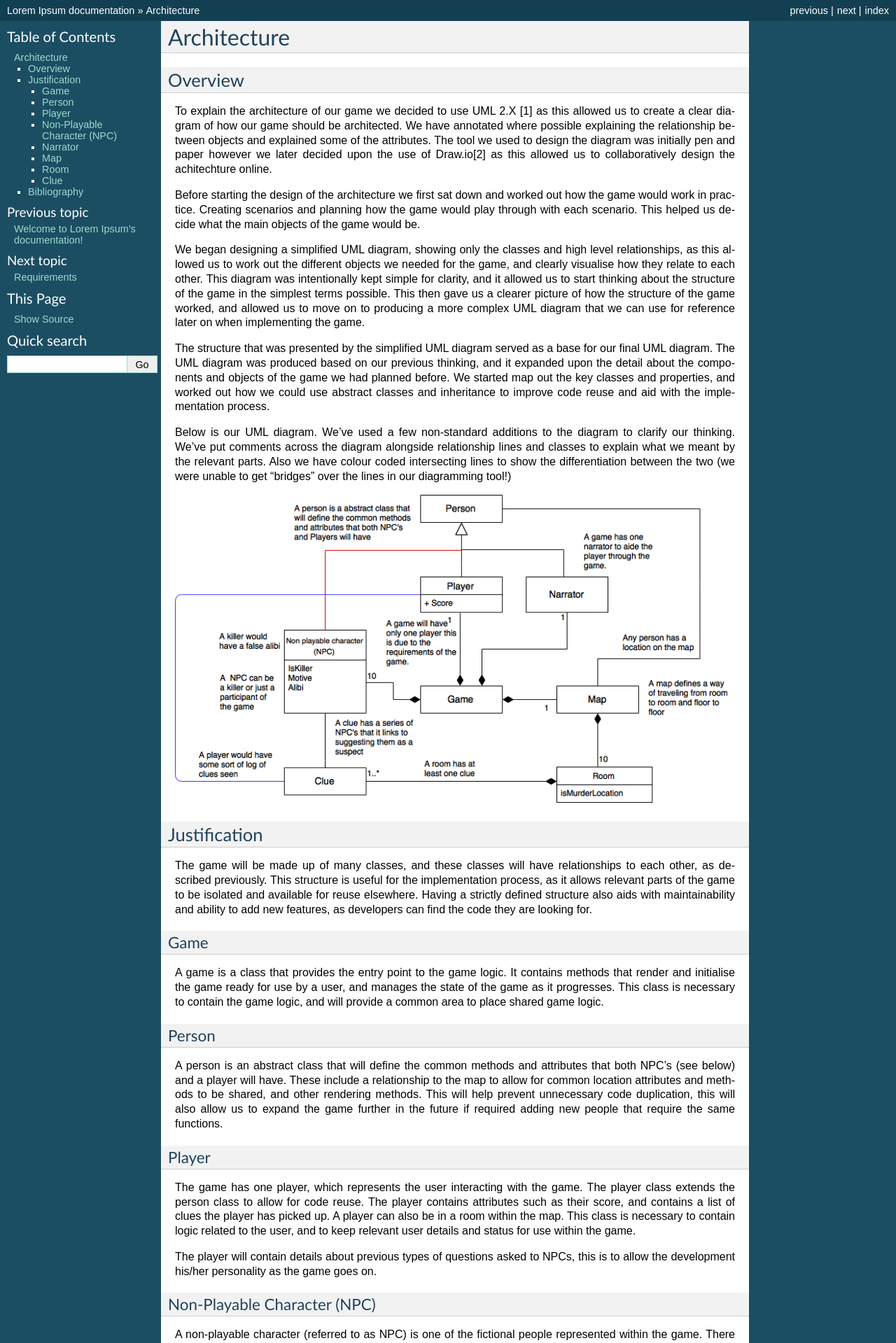
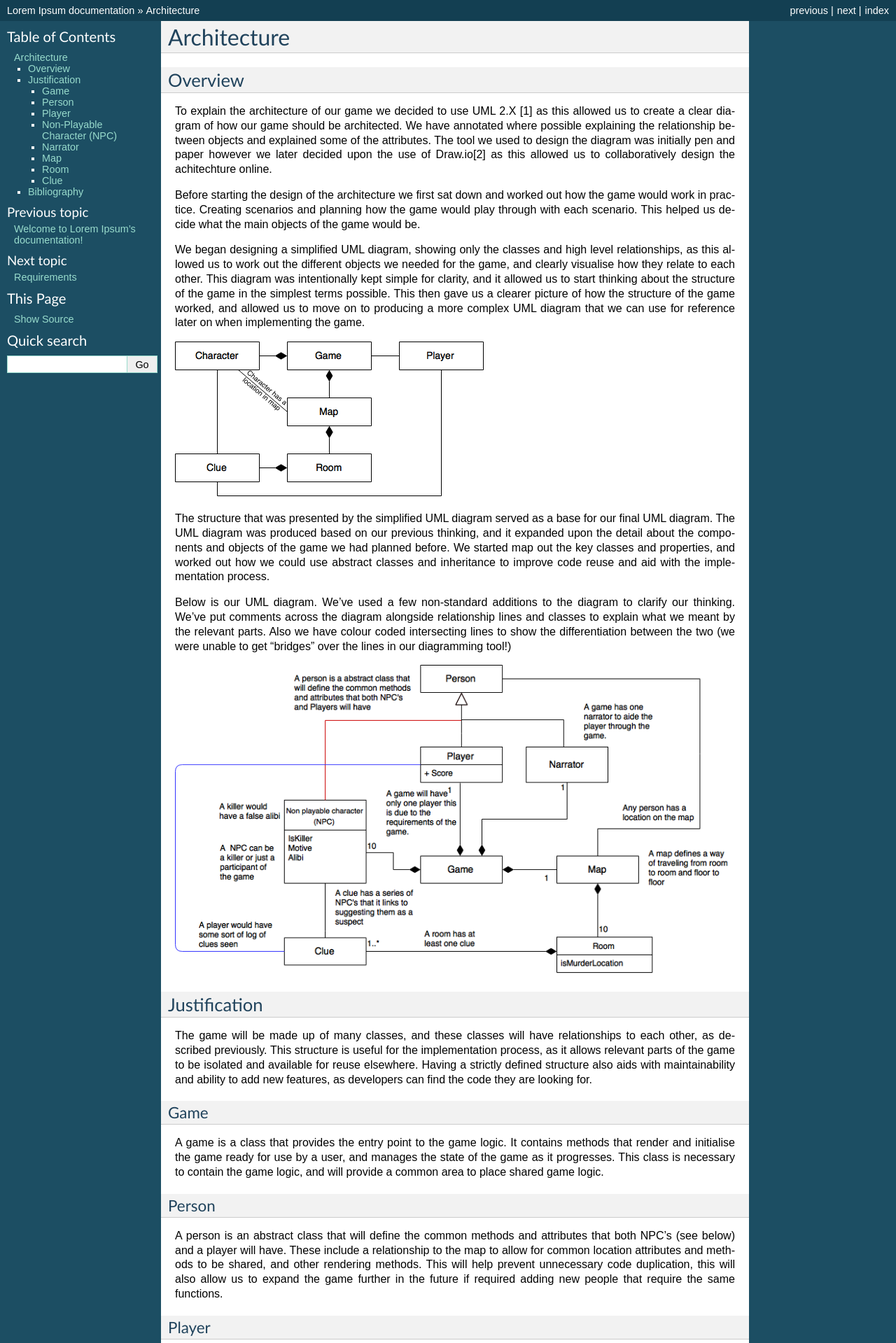
Before and after one commit to JamesNXN/TNN-Assesment-3, a Sphinx documentation site: the page built from docs/architecture.rst, in a window 1280 px wide. Shown: the top 1919 px of the page at 70% size. Built offline with Sphinx 7.4.7, drawn with Linux system fonts in a browser that asks for light colours.

Commit message:
Restored missing architecture diagram

```diff
--- a/docs/architecture.rst
+++ b/docs/architecture.rst
@@ -25,6 +25,8 @@ game in the simplest terms possible. This then gave us a clearer picture
 of how the structure of the game worked, and allowed us to move on to
 producing a more complex UML diagram that we can use for reference later
 on when implementing the game.
+
+.. image:: images/ArchDiagram1.png
 
 The structure that was presented by the simplified UML diagram served as
 a base for our final UML diagram. The UML diagram was produced based on
```
